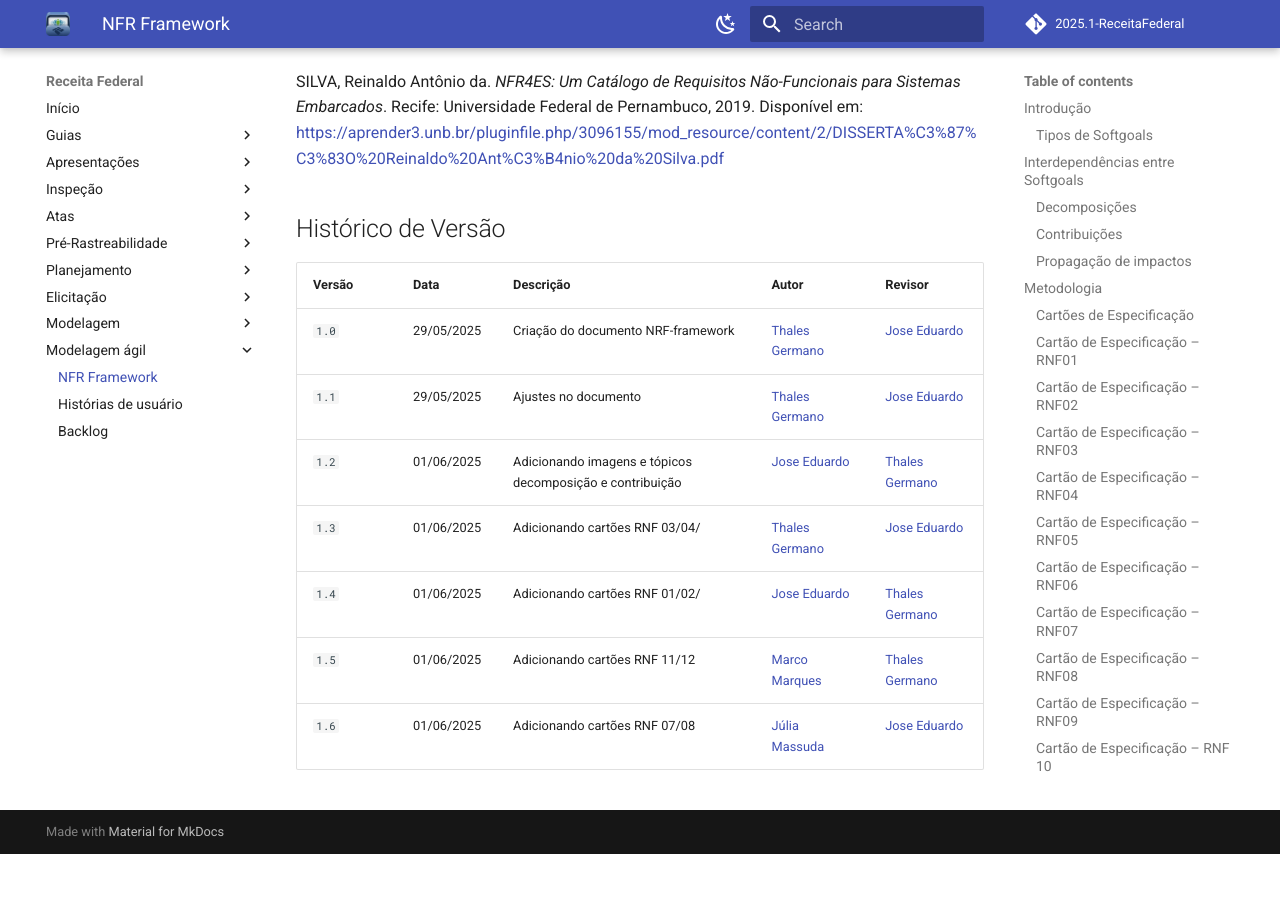
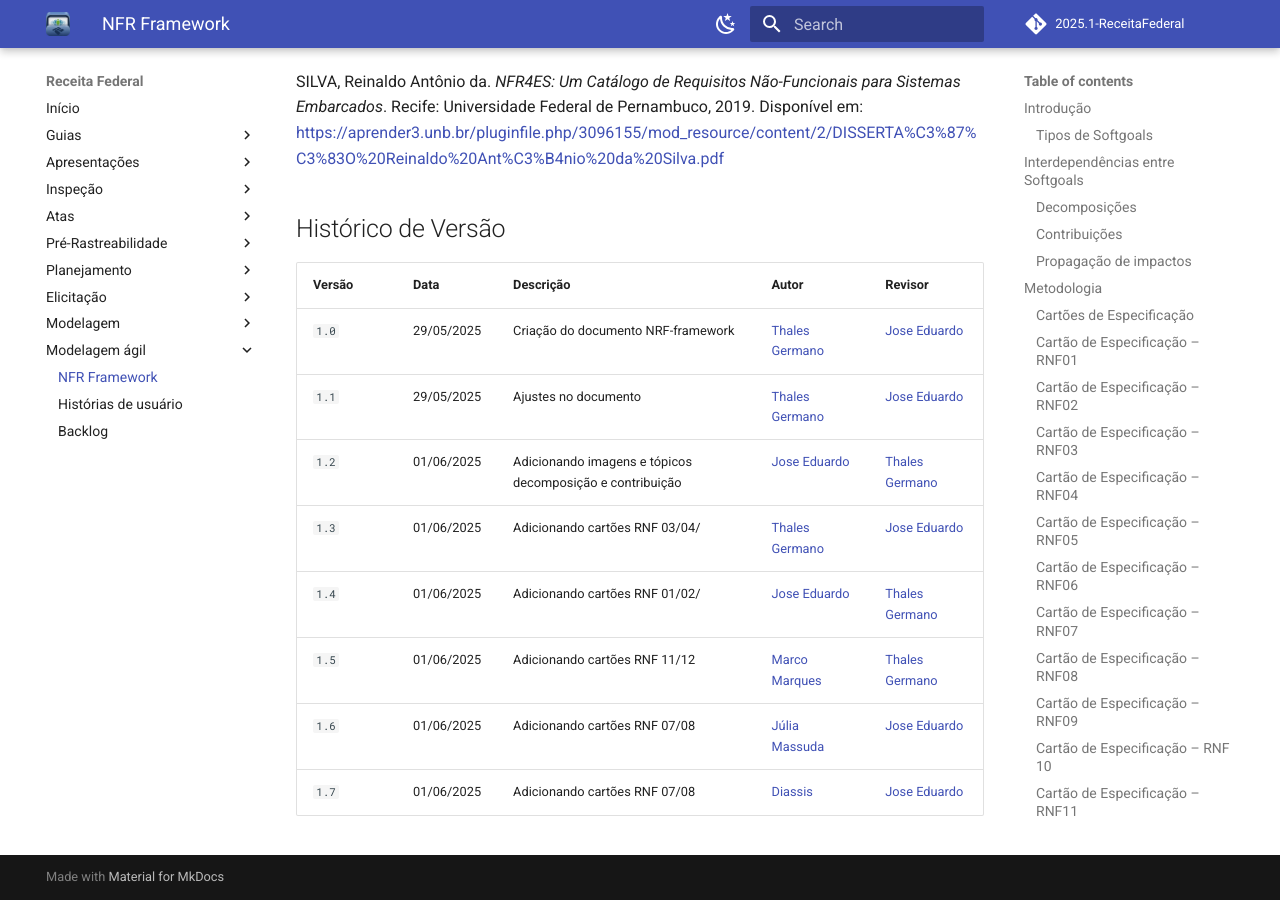
Before and after one commit to Requisitos-de-Software/2025.1-Meu-INSS, an MkDocs documentation site: the page built from docs/modelagem-agil/nfr-framework.md, in a window 1280 px wide and 900 px high, scrolled down 14736 px. Built offline with MkDocs 1.6.1 and Material for MkDocs 9.7.7, drawn with Linux system fonts in a browser that asks for light colours; comment, search, counter and statistics services are not loaded; before the commit the page ends 15590 px from its top, so only the background shows below that.

Commit message:
NFR Com versionamento

```diff
--- a/docs/modelagem-agil/nfr-framework.md
+++ b/docs/modelagem-agil/nfr-framework.md
@@ -395,3 +395,4 @@
 | `1.4`    | 01/06/2025 | Adicionando cartões RNF 01/02/ | [Jose Eduardo](https://github.com/jevprado)  | [Thales Germano](https://github.com/thalesgvl) |
 | `1.5`    | 01/06/2025 | Adicionando cartões RNF 11/12 | [Marco Marques](https://github.com/marcomarquesdc) | [Thales Germano](https://github.com/thalesgvl) |
 | `1.6`    | 01/06/2025 | Adicionando cartões RNF 07/08 | [Júlia Massuda](https://github.com/JuliaReis18) | [Jose Eduardo](https://github.com/jevprado)|
+| `1.7`    | 01/06/2025 | Adicionando cartões RNF 07/08 | [Diassis](https://github.com/Diaxiz) | [Jose Eduardo](https://github.com/jevprado)|
```
